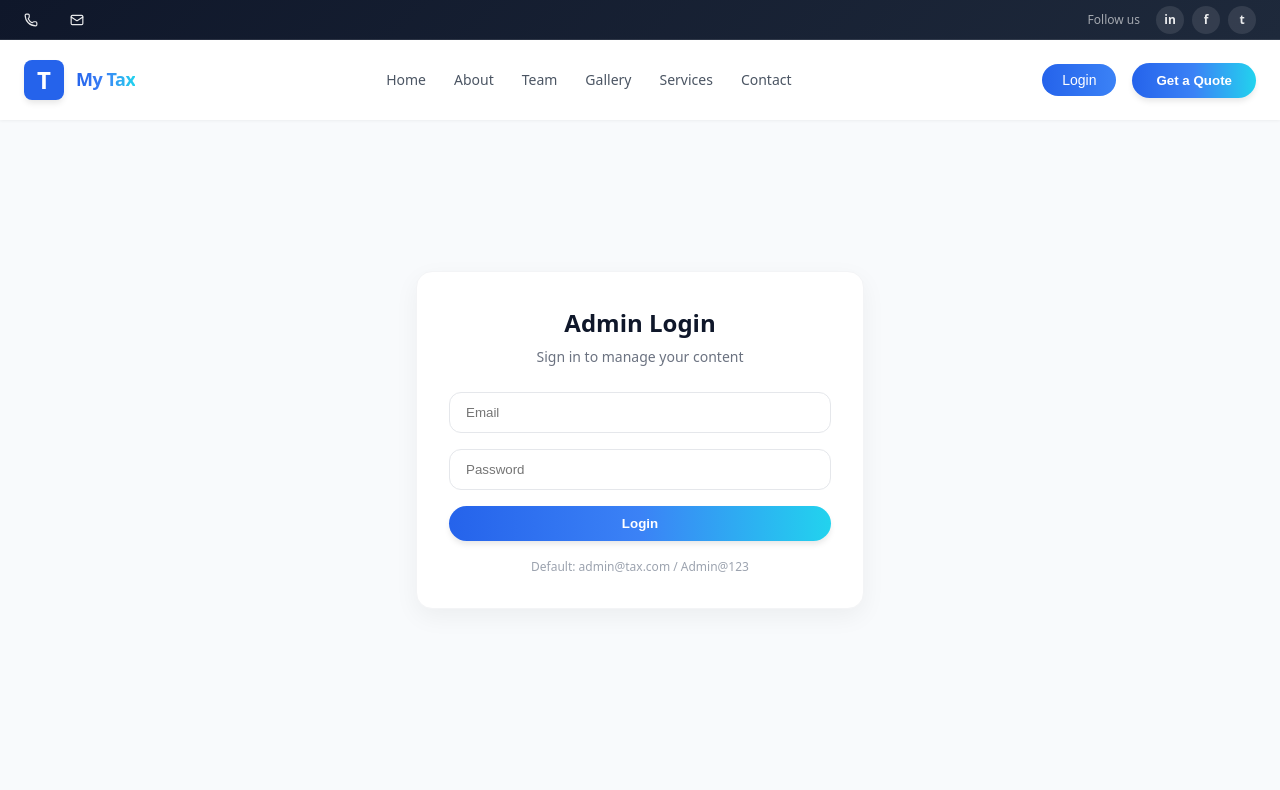
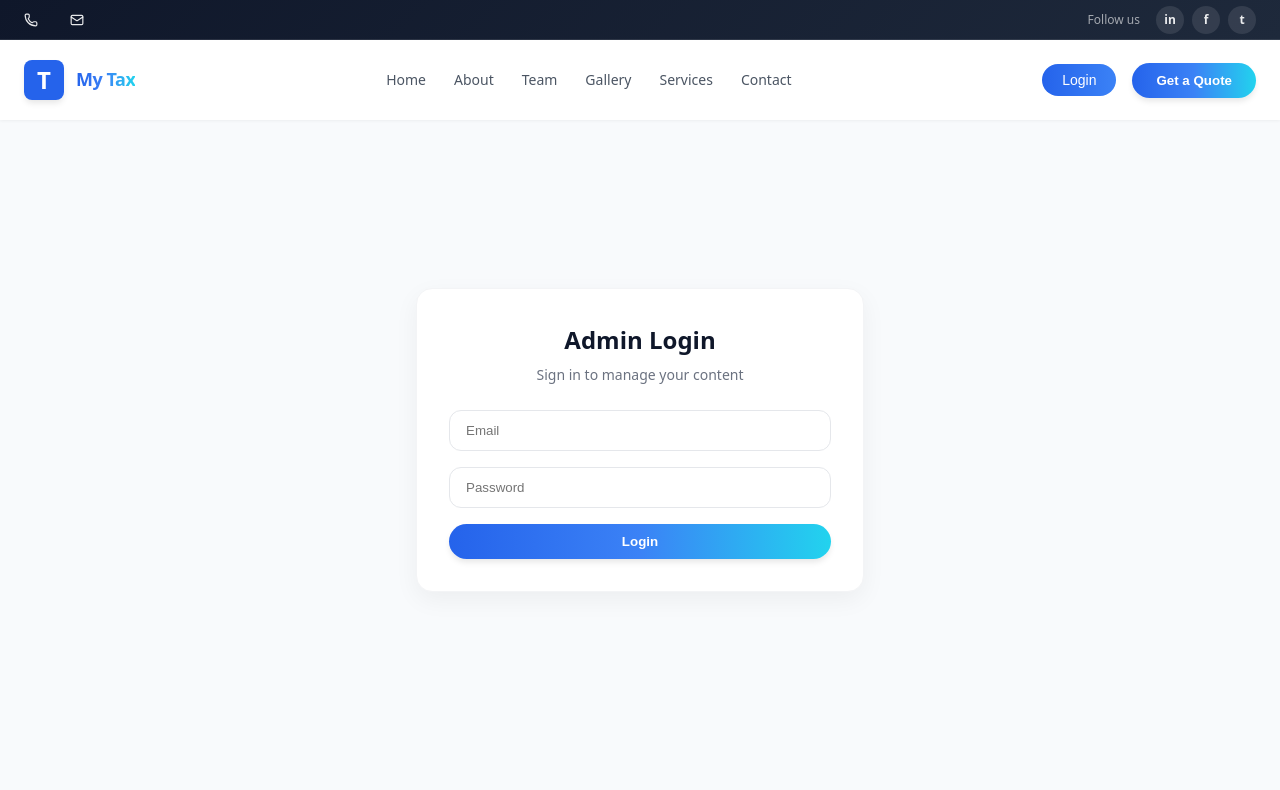
Before and after one commit to 1MdAnas1/projectTax, a React (Create React App) app in the folder client/: page /login in a window 1280 px wide. Shown: the top 790 px of the page. Built offline with nearby package versions, Linux system fonts and the light colour scheme; no server answers.

Commit message:
Remove demo hint from Login component
Removed demo login credentials from the login form.

```diff
--- a/client/src/components/Login.jsx
+++ b/client/src/components/Login.jsx
@@ -49,9 +49,6 @@ export default function Login() {
             {loading ? 'Logging in...' : 'Login'}
           </button>
         </form>
-        <div className="demo-hint">
-          Default: admin@tax.com / Admin@123
-        </div>
       </div>
     </div>
   );
```
